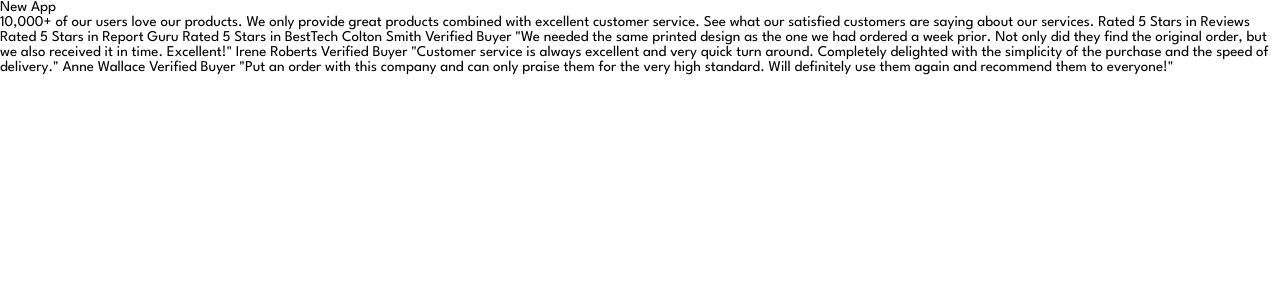
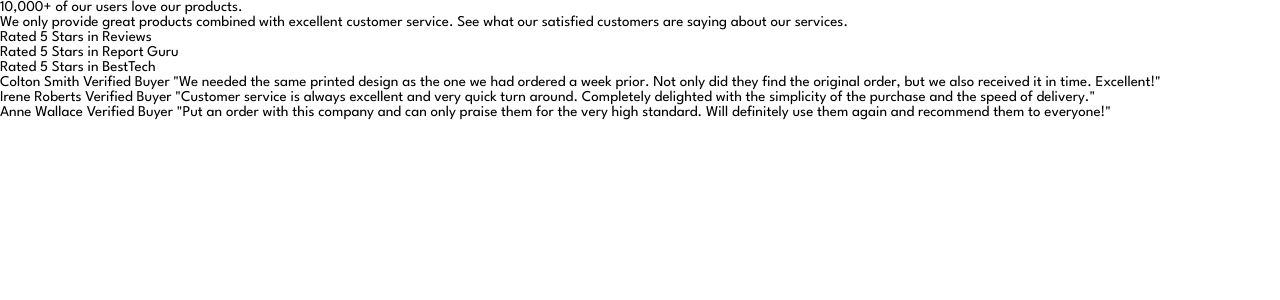
Before and after one commit to miguelzaga/social-proof-section, a React (Vite) app: page / in a window 1280 px wide. Shown: the top 300 px of the page. Built offline with nearby package versions, Linux system fonts and the light colour scheme.

Commit message:
added html tags

```diff
--- a/src/App.js
+++ b/src/App.js
@@ -2,21 +2,37 @@ import { useState } from "react";
 
 function App() {
   return (
-    <div>
-      <h1>New App</h1>
-      10,000+ of our users love our products. We only provide great products
-      combined with excellent customer service. See what our satisfied customers
-      are saying about our services. Rated 5 Stars in Reviews Rated 5 Stars in
-      Report Guru Rated 5 Stars in BestTech Colton Smith Verified Buyer "We
-      needed the same printed design as the one we had ordered a week prior. Not
-      only did they find the original order, but we also received it in time.
-      Excellent!" Irene Roberts Verified Buyer "Customer service is always
-      excellent and very quick turn around. Completely delighted with the
-      simplicity of the purchase and the speed of delivery." Anne Wallace
-      Verified Buyer "Put an order with this company and can only praise them
-      for the very high standard. Will definitely use them again and recommend
-      them to everyone!"
-    </div>
+    <main>
+      <h1>10,000+ of our users love our products.</h1>
+      <p>
+        We only provide great products combined with excellent customer service.
+        See what our satisfied customers are saying about our services.
+      </p>
+      <ul>
+        <li>Rated 5 Stars in Reviews</li>
+        <li>Rated 5 Stars in Report Guru</li>
+        <li>Rated 5 Stars in BestTech</li>
+      </ul>
+      <ul>
+        <li>
+          {" "}
+          Colton Smith Verified Buyer "We needed the same printed design as the
+          one we had ordered a week prior. Not only did they find the original
+          order, but we also received it in time. Excellent!"{" "}
+        </li>
+        <li>
+          {" "}
+          Irene Roberts Verified Buyer "Customer service is always excellent and
+          very quick turn around. Completely delighted with the simplicity of
+          the purchase and the speed of delivery."{" "}
+        </li>
+        <li>
+          Anne Wallace Verified Buyer "Put an order with this company and can
+          only praise them for the very high standard. Will definitely use them
+          again and recommend them to everyone!"{" "}
+        </li>
+      </ul>
+    </main>
   );
 }
 
```
